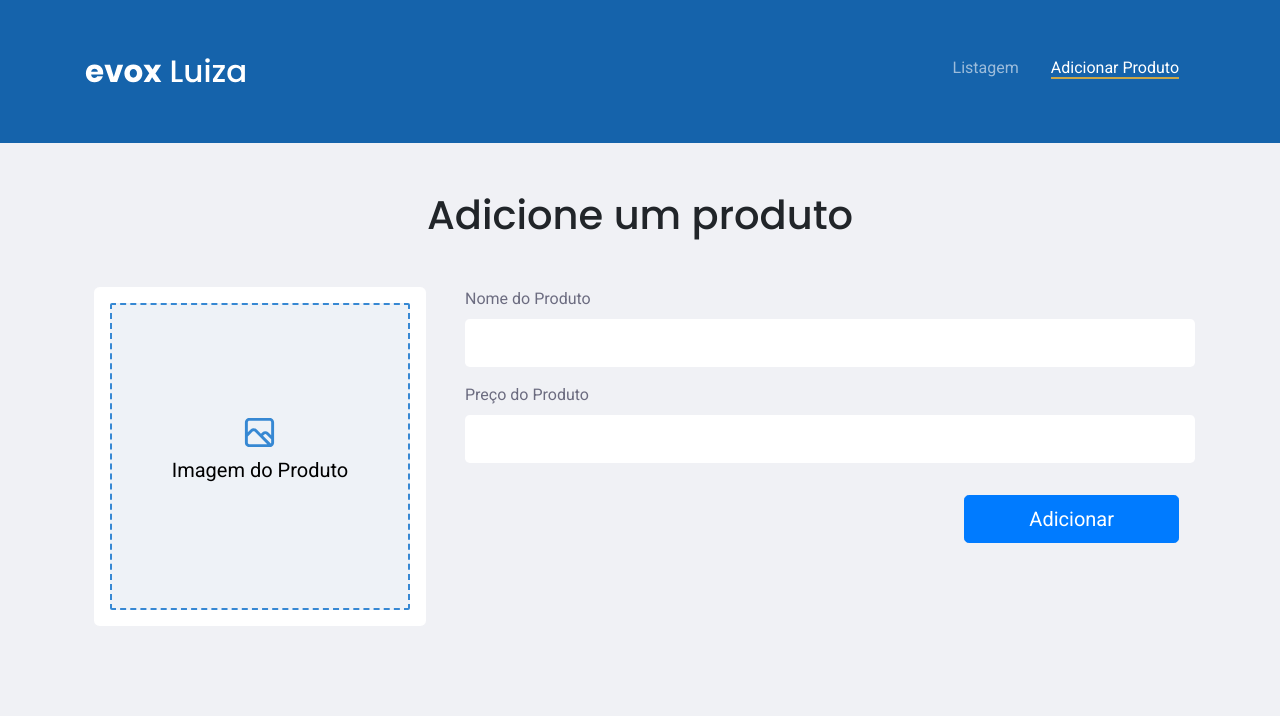
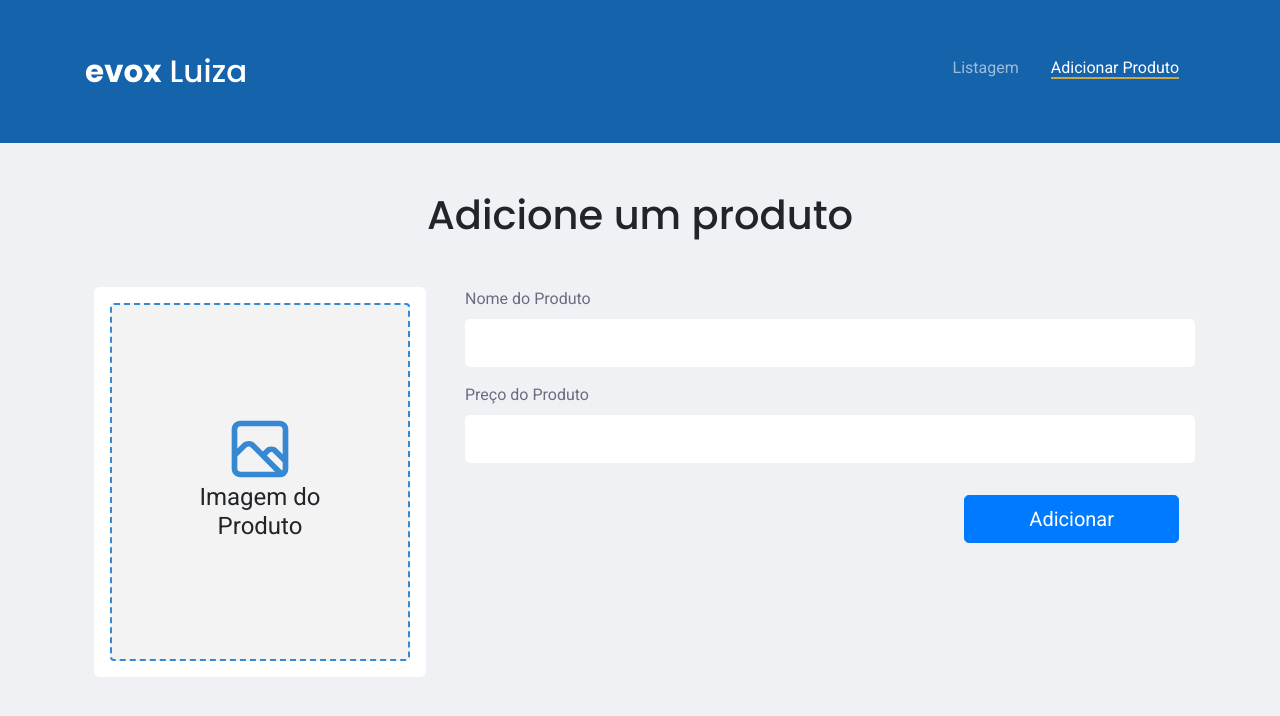
Before and after one commit to IKrehan/evoxLuiza, a React (Create React App) app: page /produto/add in a window 1280 px wide. Shown: the top 716 px of the page. Built offline with nearby package versions, Linux system fonts and the light colour scheme.

Commit message:
Upload Image

```diff
--- a/src/components/Dropzone/Dropzone.css
+++ b/src/components/Dropzone/Dropzone.css
@@ -1,8 +1,12 @@
-.Box {
-   line-height: 110%;
+.dropZone {
+    padding: 110px 50px;
+    border: 2px dashed #3688d3;
+    border-radius: 4px;
+    background-color: #f3f3f3;
+    cursor: pointer;
 }
 
-.innerBox {
-    background: rgb(21,99,171,0.05);
-    border: 2px dotted rgba(23, 76, 126, 0.274);
+.active-drop {
+    border-color: #61d889;
+    background-color: #faf8f8;
 }
--- a/src/components/Dropzone/Dropzone.js
+++ b/src/components/Dropzone/Dropzone.js
@@ -1,75 +1,35 @@
-import React, {useEffect, useState } from 'react';
+import React, { useState } from 'react';
 import {useDropzone} from 'react-dropzone';
 import Image from "react-bootstrap/Image";
 import fileImage from "../media/fileImage.svg";
+import "./Dropzone.css";
 
-const baseStyle = {
-  flex: 1,
-  display: "flex",
-  flexDirection: "column",
-  alignItems: "center",
-  padding: "110px 50px",
-  borderWidth: 2,
-  borderRadius: 2,
-  borderColor: "#3688d3",
-  borderStyle: "dashed",
-  backgroundColor: "#eef2f7",
-  color: "#000",
-  outline: "none",
-  transition: "border .24s ease-in-out",
-};
+export default function Dropzone(props) {
+
+  const onDrop = props.onDrop;
+  const { getRootProps, getInputProps, isDragActive } = useDropzone({
+    onDrop,
+    accepts: "image/*",
+    multiple: false,
+  });
 
 
-function Dropzone(props) {
-  const [files, setFiles] = useState([]);
+  return (
+    props.image ?
 
-  const {getRootProps, getInputProps} = useDropzone({
-    accept: 'image/*',
-    onDrop: acceptedFiles => {
-      setFiles(acceptedFiles.map(file => Object.assign(file, {
-        preview: URL.createObjectURL(file)
-      })));
-    }
-  });
+    <div {...getRootProps()}>
+      <input {...getInputProps()} />
+      <Image className="img-fluid" src={props.image} />
+    </div>
 
-  useEffect(() => () => {
-    // Make sure to revoke the data uris to avoid memory leaks
-    files.forEach(file => URL.revokeObjectURL(file.preview));
-  }, [files]);
+    :
 
-  return (
-    files[0] ?
-
-     <div {...getRootProps({className: 'dropzone'})}>
-        <input {...getInputProps()} />
-        <Image className=" img-fluid rounded d-flex m-auto" src={files[0].preview} />
+    <div {...getRootProps()} className={`dropZone ${isDragActive ? 'active-drop' : null}`}>
+      <input {...getInputProps()} />
+      <div className="mx-3">
+        <Image className="w-100 px-5" src={fileImage} />
+        <h4 className="text-center">Imagem do Produto</h4>
       </div>
-
-      :
-
-      props.image ?
-
-      <div {...getRootProps({className: 'dropzone'})}>
-        <input {...getInputProps()} />
-          <Image className=" img-fluid rounded d-flex m-auto" src={props.image} />
-      </div>
-      :
-
-      <section className="container" style={baseStyle}>
-        <div {...getRootProps({className: 'dropzone'})}>
-          <input {...getInputProps()} />
-            <div className="innerBox">
-                <div className="Image">
-                <Image className="d-flex m-auto" src={fileImage} />
-                <div className="d-flex justify-content-center m-2">
-                  <h5 className="text-center">Imagem do Produto</h5>
-                </div>
-              </div>
-            </div>
-          </div>
-        </section>
-
+    </div>
   );
 }
-
-export default Dropzone;
--- a/src/pages/ProductForm/ProductForm.js
+++ b/src/pages/ProductForm/ProductForm.js
@@ -1,4 +1,4 @@
-import React, { useState, useEffect } from "react";
+import React, { useState, useEffect, useCallback } from "react";
 import { useParams, withRouter  } from 'react-router-dom';
 
 import axios from "axios";
@@ -18,10 +18,11 @@ import Modal from "react-bootstrap/Modal";
 
 const ProductForm = (props) => {
   const [readOnly, setReadOnly] = useState(false)
+  const [show, setShow] = useState(false);
+
   const [productName, setProductName] = useState('')
   const [productPrice, setProductPrice] = useState('')
   const [productImage, setProductImage] = useState('')
-  const [show, setShow] = useState(false);
 
 
   let { id } = useParams();
@@ -34,6 +35,17 @@ const ProductForm = (props) => {
     } else if (id !== "add") {
       props.history.push('/produto/add');
     }
+  }, []);
+
+  const onDrop = useCallback(async (acceptedFiles) => {
+    const url = "https://api.cloudinary.com/v1_1/krehan/image/upload";
+
+    const formData = new FormData();
+    formData.append("file", acceptedFiles[0]);
+    formData.append("upload_preset", "jscvjo53");
+
+    const response = await axios.post(url, formData)
+    setProductImage(response.data.secure_url);
   }, []);
 
  const completeFields = async () => {
@@ -54,15 +66,14 @@ const ProductForm = (props) => {
     props.history.push('/');
   }
 
-  const handleSubmit = (evt) => {
+  const handleSubmit = (e) => {
+    e.preventDefault();
 
     let url = idIsNumber ? "https://evoxluiza-api.herokuapp.com/product/" + id : "https://evoxluiza-api.herokuapp.com/product"
-
-    evt.preventDefault();
     axios.post(url, {
       "name": productName,
       "price": productPrice,
-      "url_image": null
+      "url_image": productImage
     })
     .then((response) => {
       setProductName(response.data.name);
@@ -78,6 +89,7 @@ const ProductForm = (props) => {
 
   const handleClose = () => setShow(false);
   const handleShow = () => setShow(true);
+
 
   return (
     <>
@@ -101,7 +113,8 @@ const ProductForm = (props) => {
           <Row>
             <Col className="p-4 mt-n4" md={4}>
               <div className="inputBox p-3">
-                <Dropzone image={productImage} />
+                <span id="fileError"></span>
+                <Dropzone image={productImage} onDrop={onDrop} />
               </div>
             </Col>
 
```
Also changed, not shown: package.json (+3 -5 lines), 2 other files (tests, documents, lock files or other folders).
